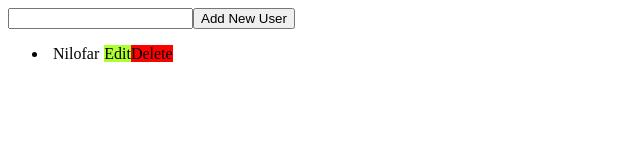
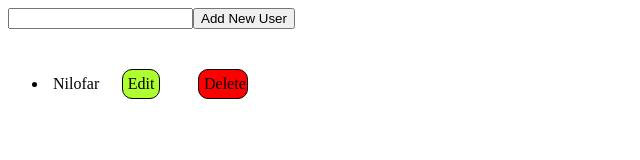
Before and after one commit to MoeinDeveloper92/Interactive-List, a plain HTML site: page index.html in a window 1280 px wide. Shown: the whole page, without its empty margins (0-640 px from the left). Drawn offline with Linux system fonts and the light colour scheme.

Commit message:
making Edit and Delete button interactive

```diff
--- a/app.js
+++ b/app.js
@@ -30,6 +30,16 @@ function addNewUser(userName) {
     span2.textContent = 'Edit'
     const span3 = createMyElement(div, 'span', 'del')
     span3.textContent = "Delete";
+
+    span2.addEventListener('click', e => {
+        console.log('You have clicked Edit button')
+    })
+
+
+    span3.addEventListener('click', e => {
+        console.log('You have clicked on Delete button')
+    })
+
     return li
 }
 
--- a/style.css
+++ b/style.css
@@ -1,6 +1,5 @@
 * {
     box-sizing: border-box;
-
 }
 
 .info {
@@ -8,12 +7,34 @@
 
 }
 
+.container {
+    margin-top: 40px;
+    display: flex;
+    max-width: 200px;
+    justify-content: space-between;
+    align-items: center;
+}
+
 .editer {
     background-color: greenyellow;
     max-width: 50px;
+    padding: 5px;
+    color: black;
+    font-weight: 300;
+    margin-right: 10px;
+    border-radius: 10px;
+    border: 1px solid black;
+    cursor: pointer;
 }
 
 .del {
     background-color: red;
     max-width: 50px;
+    padding: 5px;
+    color: black;
+    font-weight: 300;
+    margin-left: 10px;
+    border-radius: 10px;
+    border: 1px solid black;
+    cursor: pointer;
 }
```
